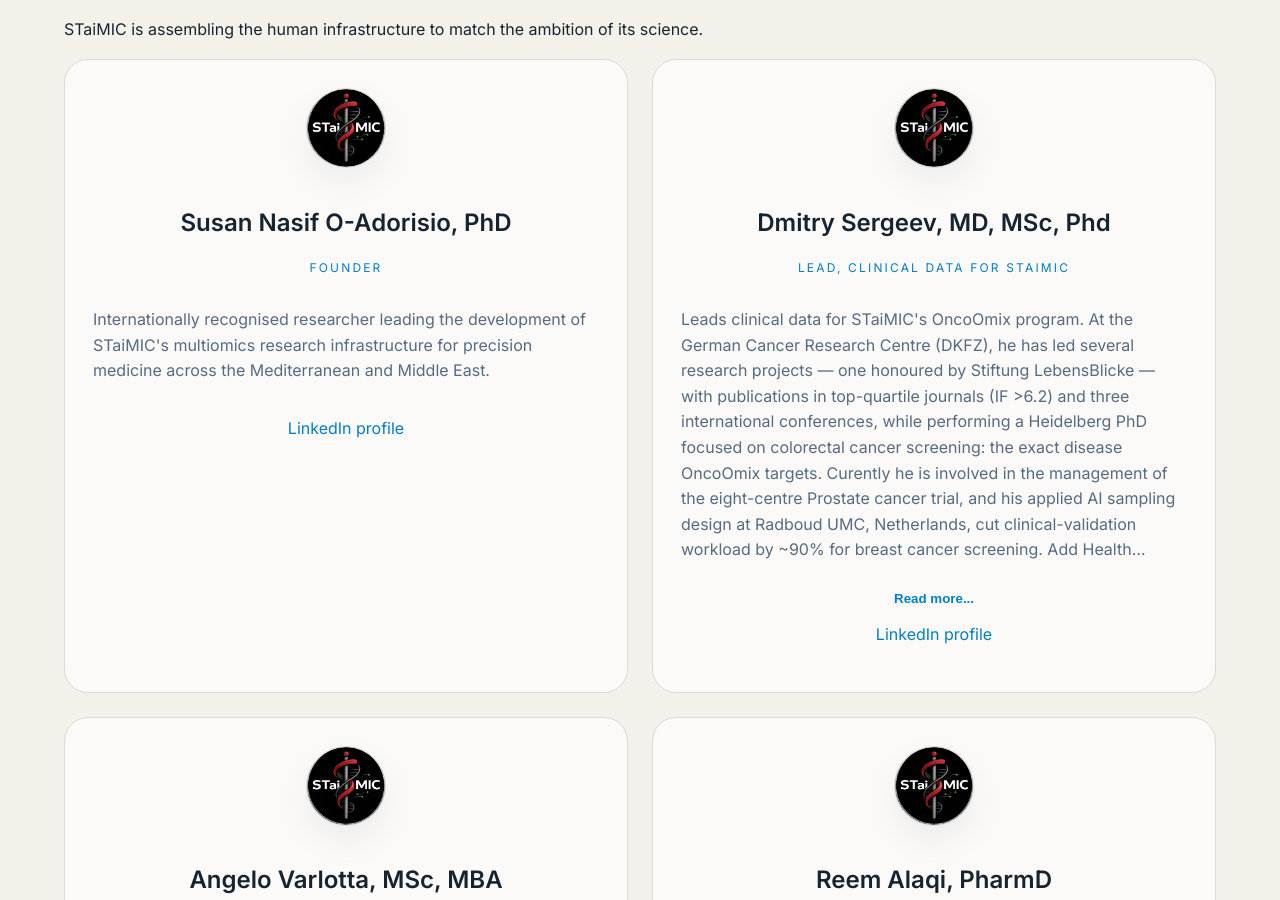
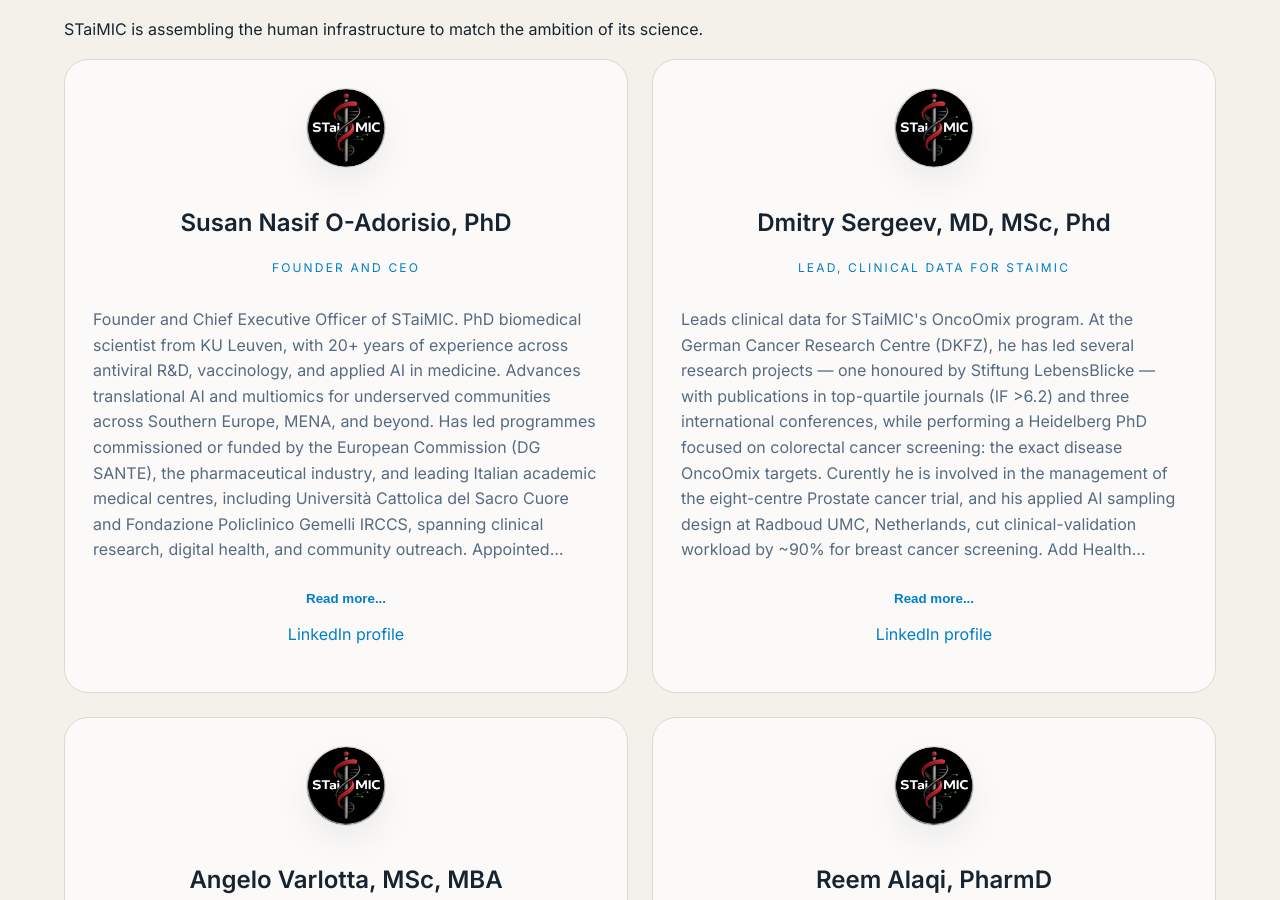
Before and after one commit to STaiMIC/staimic_web, a Jekyll site: the page built from team.md, in a window 1280 px wide and 900 px high, scrolled down 438 px. Built offline with Jekyll 4.4.1, drawn with Linux system fonts in a browser that asks for light colours.

Commit message:
Update team.md

```diff
--- a/team.md
+++ b/team.md
@@ -13,8 +13,10 @@ STaiMIC is assembling the human infrastructure to match the ambition of its scie
   <div class="team-card">
     <img class="team-avatar" src="{{ site.baseurl }}/assets/logo.webp" alt="Susan Nasif O-Adorisio, PhD" />
     <h2>Susan Nasif O-Adorisio, PhD</h2>
-    <p class="eyebrow">Founder</p>
-    <p class="team-bio">Internationally recognised researcher leading the development of STaiMIC's multiomics research infrastructure for precision medicine across the Mediterranean and Middle East.</p>
+    <p class="eyebrow">Founder and CEO</p>
+    <p class="team-bio"> Founder and Chief Executive Officer of STaiMIC. PhD biomedical scientist from KU Leuven, with 20+ years of experience across antiviral R&D, vaccinology, and applied AI in medicine. Advances translational AI and multiomics for underserved communities across Southern Europe, MENA, and beyond.
+Has led programmes commissioned or funded by the European Commission (DG SANTE), the pharmaceutical industry, and leading Italian academic medical centres, including Università Cattolica del Sacro Cuore and Fondazione Policlinico Gemelli IRCCS, spanning clinical research, digital health, and community outreach.
+Appointed contributor to the WHO/EU Innovation Platform for Digital and Tech Innovation and the BioExpert Network. Active member of SIIAM and several Italian, British, and European groups focused on AI innovation in healthcare and life sciences. Honoured invited speaker and chair at international STEM conferences.</p>
     <p><a href="https://www.linkedin.com/in/susannasifphd/" target="_blank" rel="noreferrer">LinkedIn profile</a></p>
   </div>
 
```
